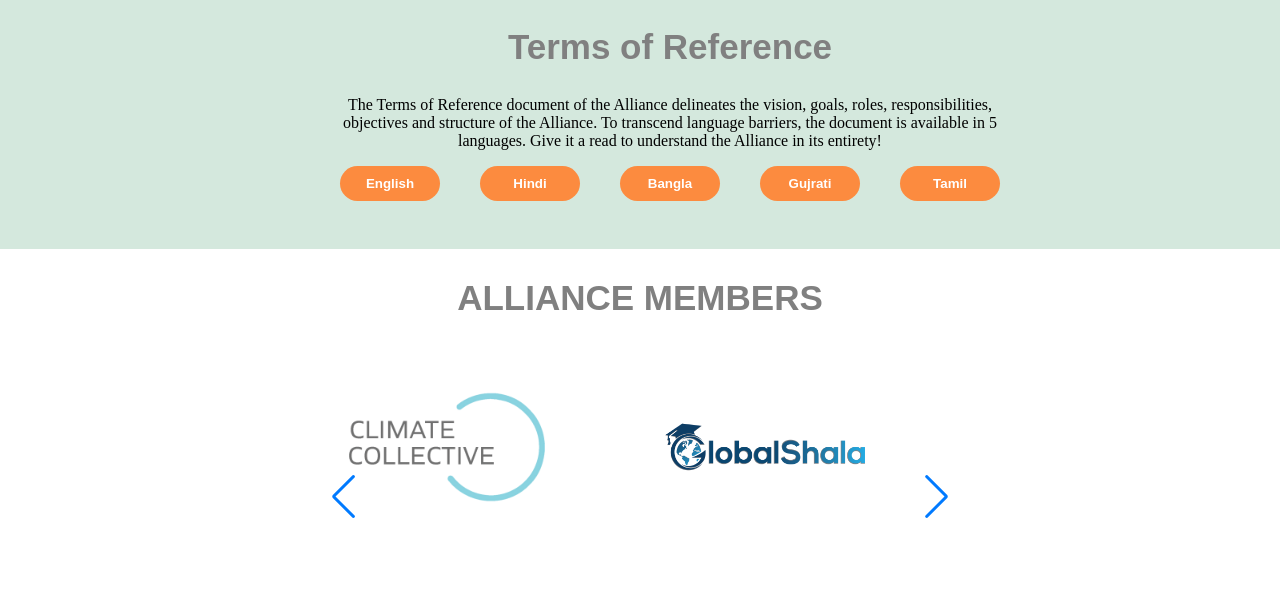
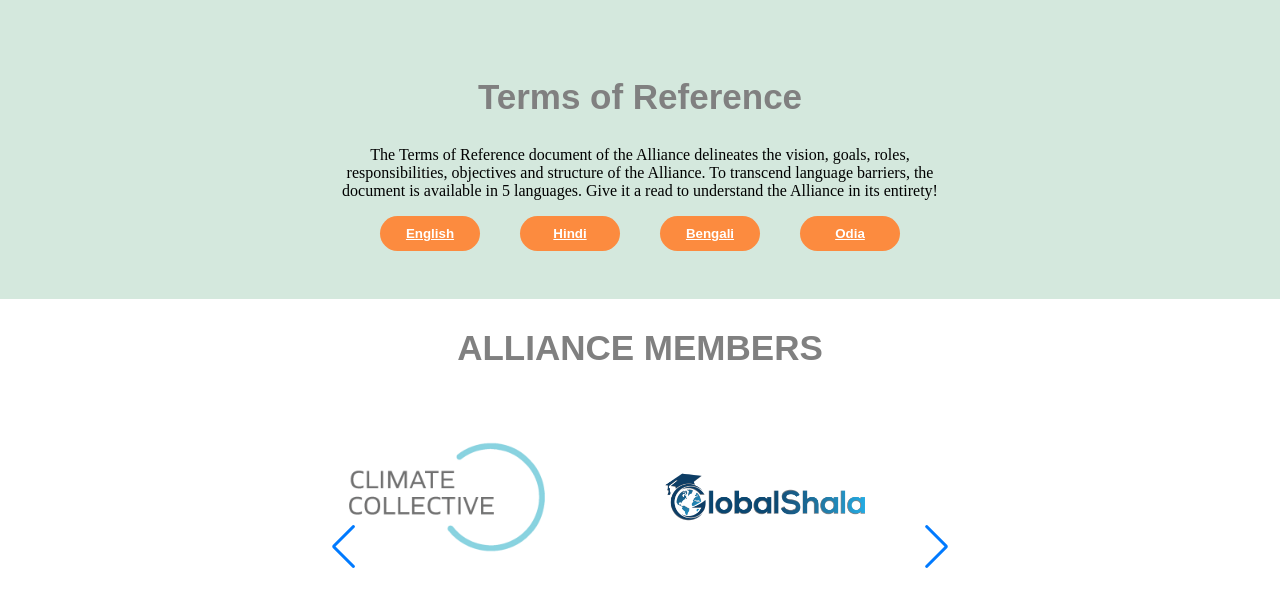
Before and after one commit to Kunnaalsoni/yfs, a Django app: page / in a window 1280 px wide. Shown: the part 2293-2889 px from the top of the page. Run offline with Django 3.2, Linux system fonts and the light colour scheme.

Commit message:
updated links

```diff
--- a/static/css/style.css
+++ b/static/css/style.css
@@ -165,3 +165,7 @@
     display: flex;
     justify-content: center;
 }
+
+.link {
+    color: white;
+}
--- a/templates/index.html
+++ b/templates/index.html
@@ -99,15 +99,15 @@
         >
         <div class="stack">
             <div class="individual-item">
-                <img src="{% static 'images/vmitis_logo.png' %}" height="100" width="100" class="image-center">
+                <img src="{% static 'images/empowerment.png' %}" height="150" width="150" class="image-center">
                 <h3>Youth Empowerment</h3>
             </div>
             <div class="individual-item">
-                <img src="{% static 'images/vmitis_logo.png' %}" height="100" width="100" class="image-center">
+                <img src="{% static 'images/partnerships.png' %}" height="150" width="150" class="image-center">
                 <h3>Youth Partnerships</h3>
             </div>
             <div class="individual-item">
-                <img src="{% static 'images/vmitis_logo.png' %}" height="100" width="100" class="image-center">
+                <img src="{% static 'images/guidance.png' %}" height="150" width="150" class="image-center">
                 <h3>Youth Guidance</h3>
             </div>
         </div>
@@ -123,11 +123,10 @@
             available in 5 languages. Give it a read to understand the Alliance in its entirety!
         </p>
         <div class="buttons-container">
-            <button class="our-focus-button image-center">English</button>
-            <button class="our-focus-button image-center">Hindi</button>
-            <button class="our-focus-button image-center">Bangla</button>
-            <button class="our-focus-button image-center">Gujrati</button>
-            <button class="our-focus-button image-center">Tamil</button>
+            <button class="our-focus-button image-center"><a class="link" href="https://drive.google.com/file/d/1lVpUTkyivYY_5z8RXWiTgYGUEfKZQlR8/view?usp=sharing">English</a></button>
+            <button class="our-focus-button image-center"><a class="link" href="https://drive.google.com/file/d/10f2cg8i39c7G-bZ7tqotwrGhe_Xwv-1t/view?usp=sharing">Hindi</a></button>
+            <button class="our-focus-button image-center"><a class="link" href="https://drive.google.com/file/d/1yyUzURytpAuGyRhKjoxqsLqjTWWg08SW/view?usp=sharing">Bengali</a></button>
+            <button class="our-focus-button image-center"><a class="link" href="https://drive.google.com/file/d/1y3d-3_gkpbJPmVZCTDe18AopG6CqF_Qs/view?usp=sharing">Odia</a></button>
         </div>
     </div>
 </div>
```
Also changed, not shown: static/images/empowerment.png (added), static/images/guidance.png (added), static/images/partnerships.png (added).
